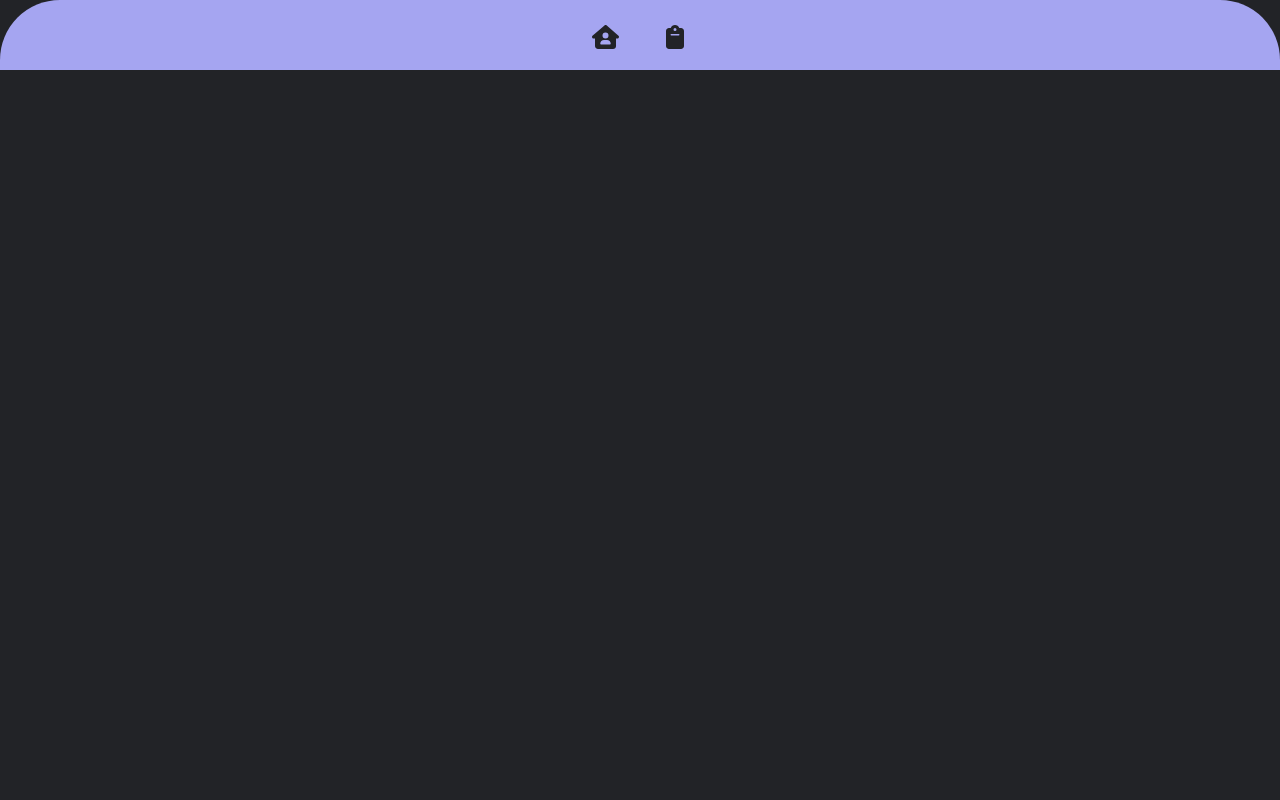
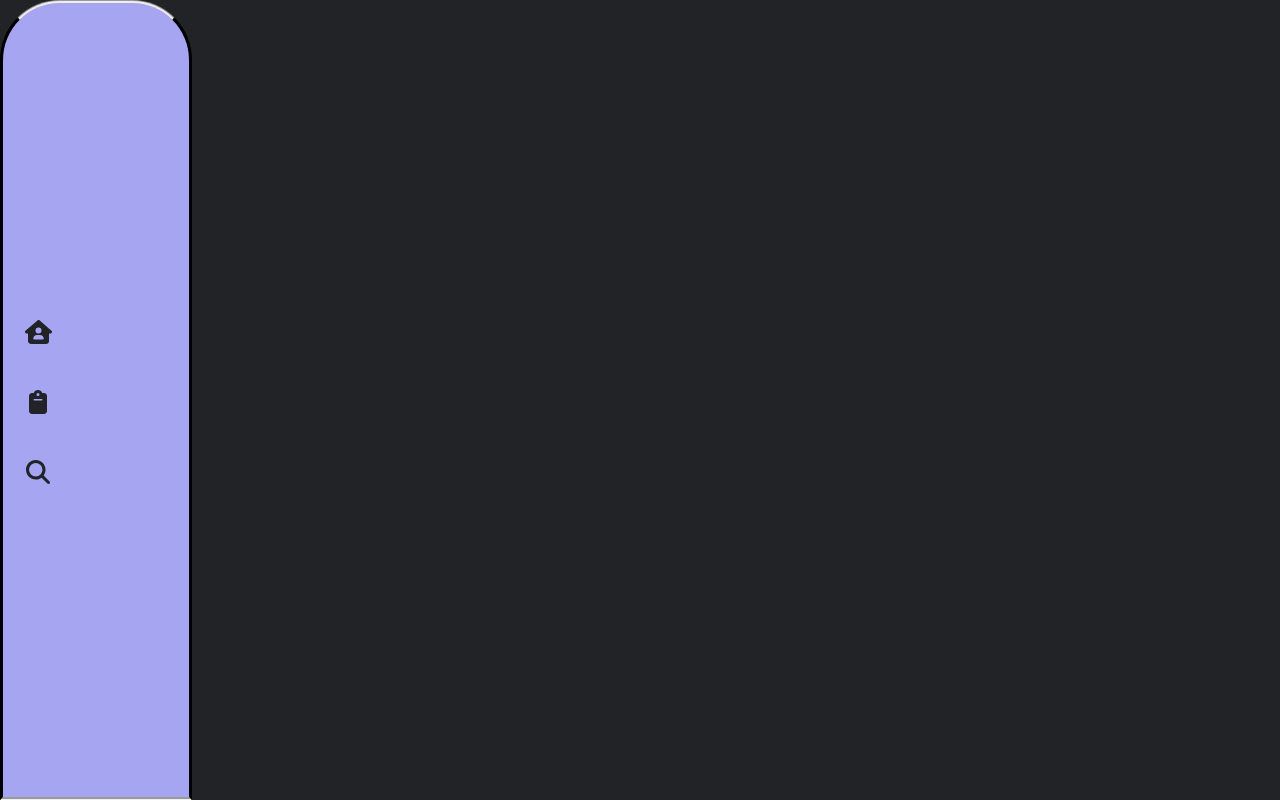
Before and after one commit to ceewizz/game-store-app, a plain HTML site: page gameinfo.html in a window 1280 px wide. Drawn offline with nearby package versions, Linux system fonts and the light colour scheme; a web font is replaced by a local one.

Commit message:
changing nav bar direction based on media screen size, adding media only screen, and also adding a search to the navigation bar in gameinfo.html file

```diff
--- a/assets/CSS/gameinfo.css
+++ b/assets/CSS/gameinfo.css
@@ -5,9 +5,6 @@
   padding:0;
   box-sizing: border-box;
 
-}
-:root{
-  --clr: #222327;
 }
 body {
   background-image: linear-gradient(60deg, rgb(187,250,187), rgb(133,252,196));
@@ -17,19 +14,25 @@ body {
   background: var(--clr);
   justify-content: center;
 
+
   }
+:root{
+  --clr: #222327;
+}
+
   .navigation{
     width: 100vw;
     height: 70px;
     background: rgb(165, 165, 241);
-    display: flex;
+    display:flex;
     justify-content: center;
     align-items: center;
     border-top-right-radius: 60px;
     border-top-left-radius: 60px;
-    position: sticky;
+    position: absolute;
     bottom: 0;
     z-index: 100;
+
   }
   .navigation ul {
     display: flex;
@@ -106,3 +109,24 @@ body {
   border-top-right-radius: 20px;
   box-shadow: 0px -10px 0px 0 var(--clr);
 }
+
+@media only screen and (min-width: 450px) {
+  .navigation {
+  height: 100vh;
+  width: 15vw;
+
+   position: flex;
+   top: 0;
+   left: 0;
+   bottom: 25%;
+   right: 0;
+   display: auto;
+   border-style: groove solid;
+
+
+  }
+  .navigation ul {
+    display:flex;
+    flex-direction: column;
+  }
+}
--- a/gameinfo.html
+++ b/gameinfo.html
@@ -27,6 +27,14 @@
                     <span class ="text">Wishlists</span>
                     </a>
                     </li>
+                    <li class = "list">
+                        <a href="#">
+                        <span class = "icon"><i class="fa-solid fa-magnifying-glass fa-beat"></i></span>
+                        <span class = "text">Search</span>
+                        </a>
+                        </li>
+
+                        </nav>
 
                     </ul>
 </div>
```
Also changed, not shown: assets/js/gameinfo.js (line endings or trailing spaces).
